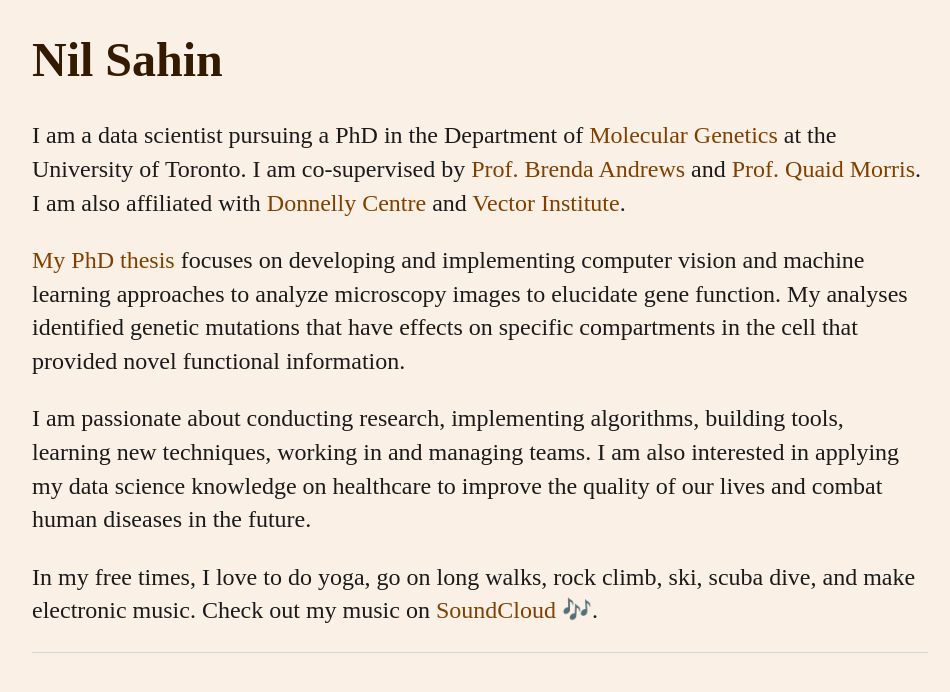
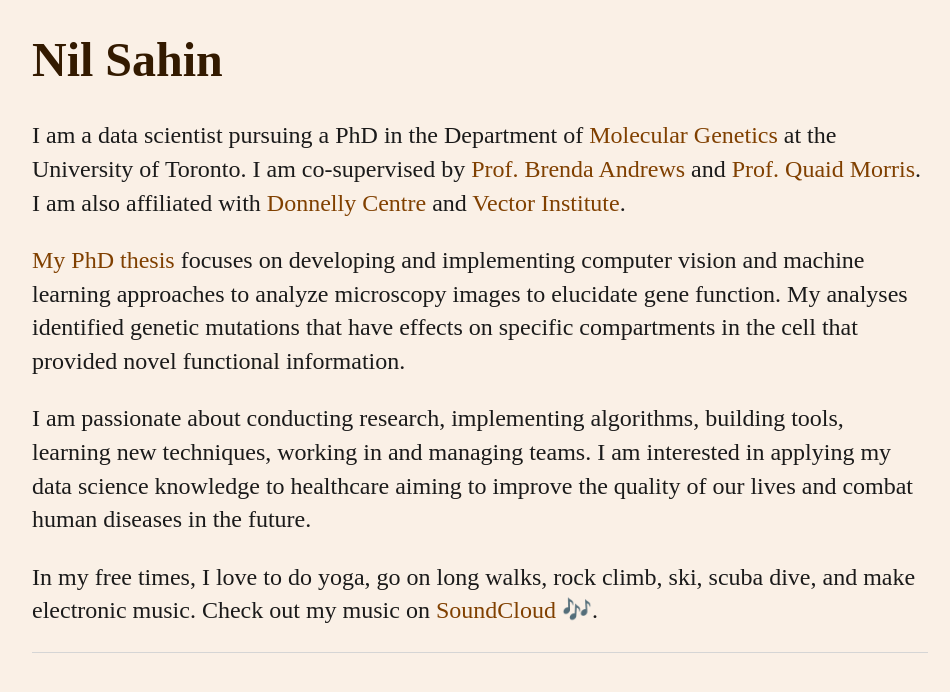
Before and after one commit to nsahin/nsahin.github.io, a Jekyll site: the page built from index.html, in a window 1280 px wide, cut to the strip 310-1023 px from the top of the page. Shown: the top 692 px of the strip, without its empty margins (160-1110 px from the left). Built offline with Jekyll 4.4.1, drawn with Linux system fonts in a browser that asks for light colours.

Commit message:
Update index.html

```diff
--- a/index.html
+++ b/index.html
@@ -13,7 +13,7 @@ title: Nil Sahin
 		My analyses identified genetic mutations that have effects on specific compartments in the cell that provided novel functional information.
 	</p>
 	<p>I am passionate about conducting research, implementing algorithms, building tools, learning new techniques, working in and managing teams.
-		I am also interested in applying my data science knowledge on healthcare to improve the quality of our lives and combat human diseases in the future.
+		I am interested in applying my data science knowledge to healthcare aiming to improve the quality of our lives and combat human diseases in the future.
 	</p>
 	<p>In my free times, I love to do yoga, go on long walks, rock climb, ski, scuba dive, and make electronic music.
 		Check out my music on <a href="https://soundcloud.com/nil-sahin">SoundCloud</a> &#127926;.
```
